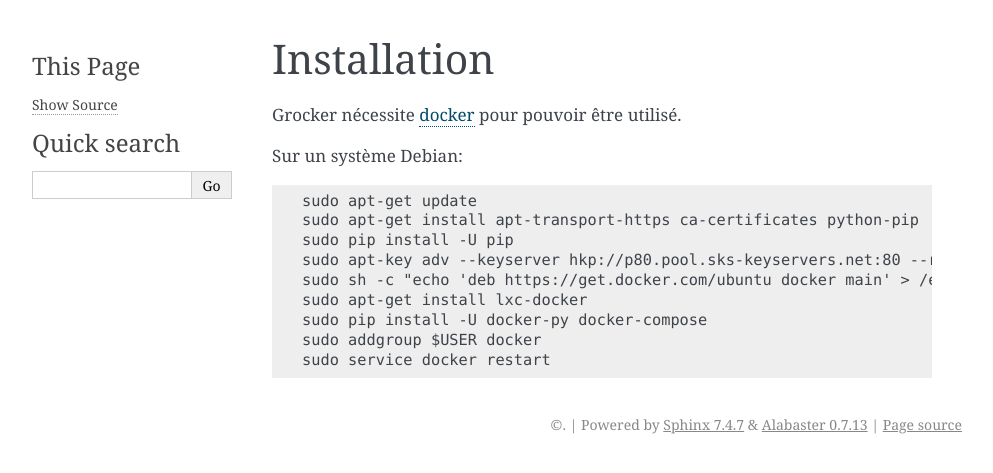
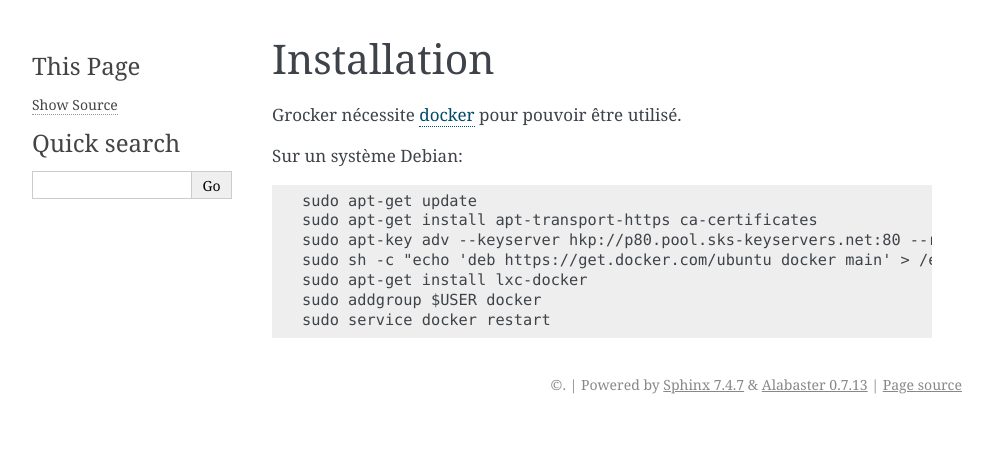
Before and after one commit to Polyconseil/grocker, a Sphinx documentation site: the page built from docs/installation.rst, in a window 1280 px wide. Shown: the top 473 px of the page, without its empty margins (148-1141 px from the left). Built offline with Sphinx 7.4.7, drawn with Linux system fonts in a browser that asks for light colours.

Commit message:
docs/install: pip is unnecessary

```diff
--- a/docs/installation.rst
+++ b/docs/installation.rst
@@ -6,12 +6,10 @@ Grocker nécessite `docker`_ pour pouvoir être utilisé.
 Sur un système Debian::
 
   sudo apt-get update
-  sudo apt-get install apt-transport-https ca-certificates python-pip
-  sudo pip install -U pip
+  sudo apt-get install apt-transport-https ca-certificates
   sudo apt-key adv --keyserver hkp://p80.pool.sks-keyservers.net:80 --recv-keys 36A1D7869245C8950F966E92D8576A8BA88D21E9
-  sudo sh -c "echo 'deb https://get.docker.com/ubuntu docker main' > /etc/apt/sources.list.d/docker
+  sudo sh -c "echo 'deb https://get.docker.com/ubuntu docker main' > /etc/apt/sources.list.d/docker"
   sudo apt-get install lxc-docker
-  sudo pip install -U docker-py docker-compose
   sudo addgroup $USER docker
   sudo service docker restart
 
```
